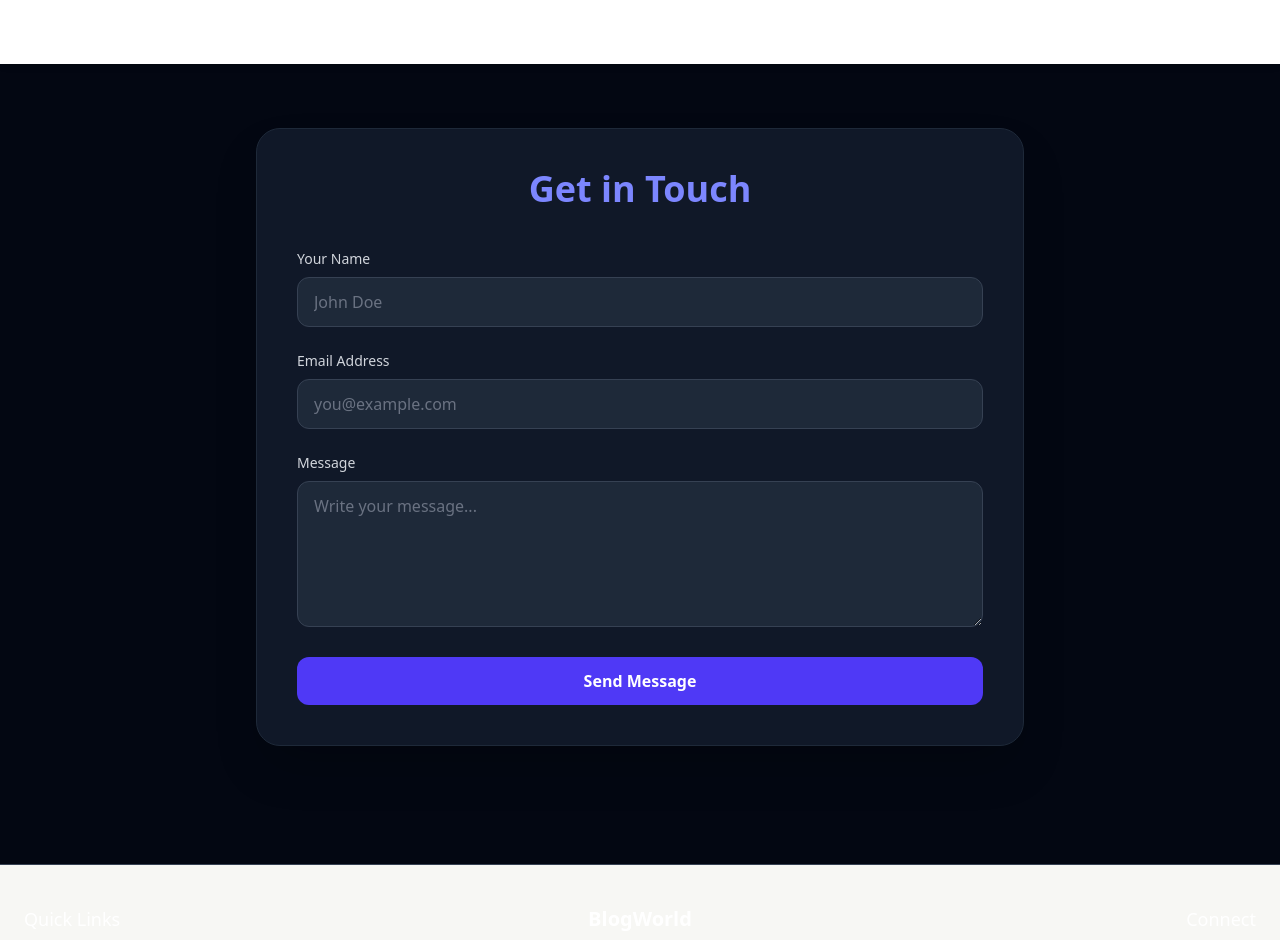
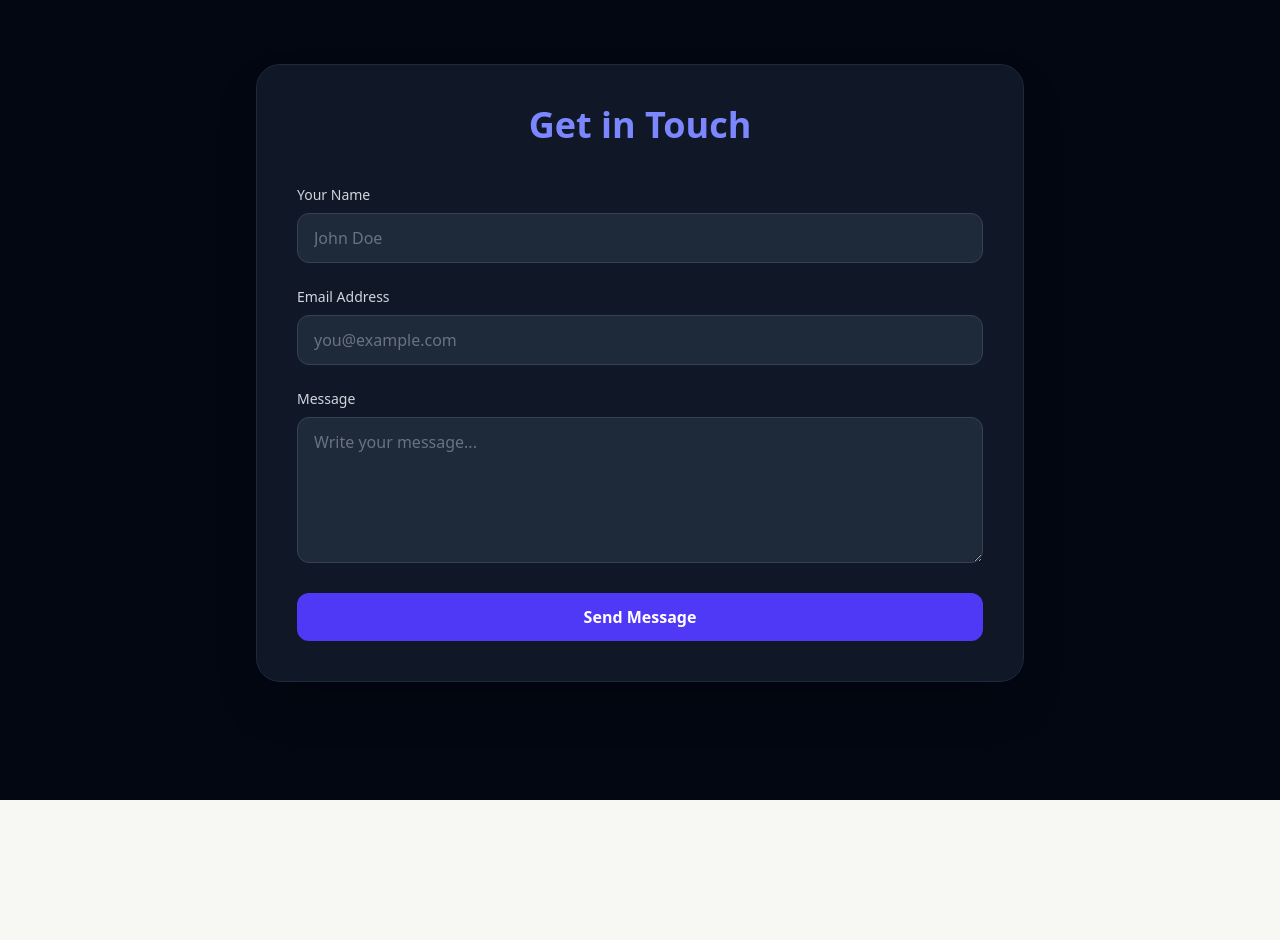
Before and after one commit to Divyapahuja31/blog, a React (Vite) app: page /contact in a window 1280 px wide. Shown: the top 940 px of the page. After the commit the page ends 800 px from the top, so only its background shows below. Built offline with nearby package versions, Linux system fonts and the light colour scheme.

Commit message:
Update Contact.jsx

```diff
--- a/src/pages/Contact.jsx
+++ b/src/pages/Contact.jsx
@@ -1,11 +1,8 @@
-import Navbar from '../components/Navbar';
-import Footer from '../components/Footer';
+import React from 'react';
 
-const Contact = () => {
+const HomeContact = () => {
   return (
-    <>
-      <Navbar />
-      <div className="min-h-screen bg-gray-950 text-white py-16 px-4">
+    <section className="min-h-screen bg-gray-950 text-white py-16 px-4">
       <div className="max-w-3xl mx-auto bg-gray-900 p-10 rounded-3xl shadow-2xl border border-gray-800">
         <h2 className="text-4xl font-bold text-center text-indigo-400 mb-10">Get in Touch</h2>
         <form
@@ -59,10 +56,8 @@ const Contact = () => {
           </button>
         </form>
       </div>
-      </div>
-      <Footer />
-    </>
+    </section>
   );
 };
 
-export default Contact;
+export default HomeContact;
```
Lines whose indentation alone changed are shown as unchanged.
